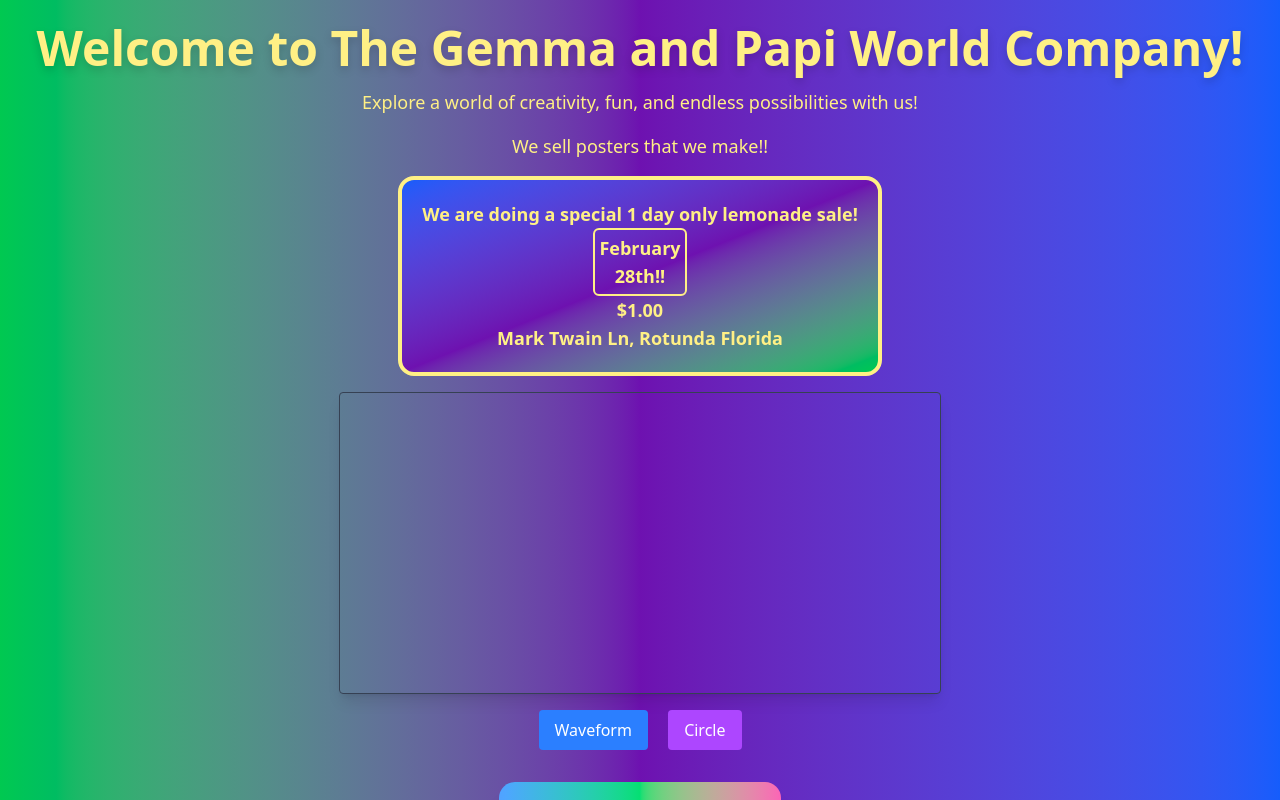
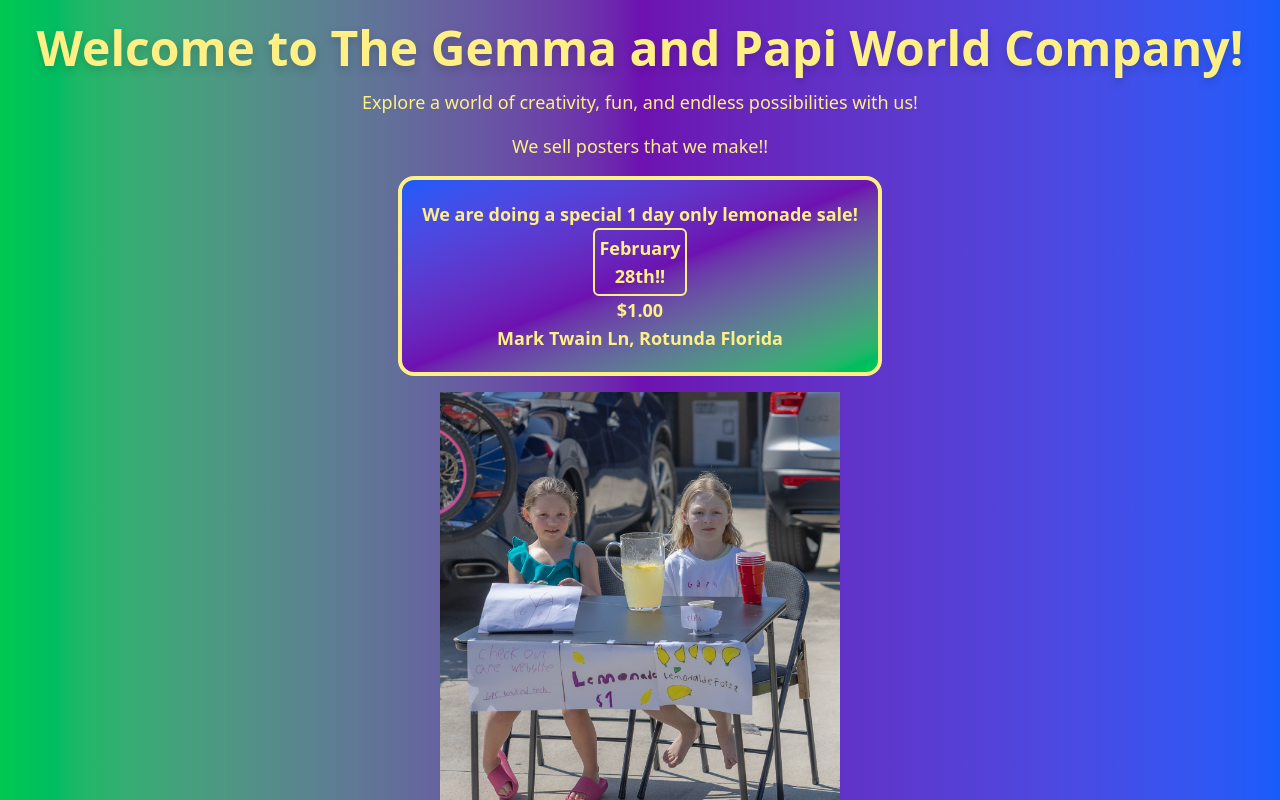
Before and after one commit to mysticfalconvt/gemma-papi-company, a SvelteKit app: page / in a window 1280 px wide. Shown: the top 800 px of the page. Built offline with nearby package versions, Linux system fonts and the light colour scheme; no server answers.

Commit message:
added image

```diff
--- a/src/routes/+page.svelte
+++ b/src/routes/+page.svelte
@@ -1,6 +1,7 @@
 <script lang="ts">
 	import AudioDisplay from '../components/audioDisplay.svelte';
 	import Card from '../components/card.svelte';
+	const standImage = '%sveltekit.assets%/stand.jpg';
 
 	let message = 'Welcome to The Gemma and Papi World Company!';
 
@@ -32,6 +33,11 @@
 		<br />
 		Mark Twain Ln, Rotunda Florida
 	</div>
+	<img
+		src="/stand.jpg"
+		alt="The Gemma and Papi World Company Lemonade Stand in Rotunda Florida"
+		width={400}
+	/>
 	<AudioDisplay />
 	<Card cardData={cards} />
 </div>
```
Also changed, not shown: static/stand.jpg (added).
